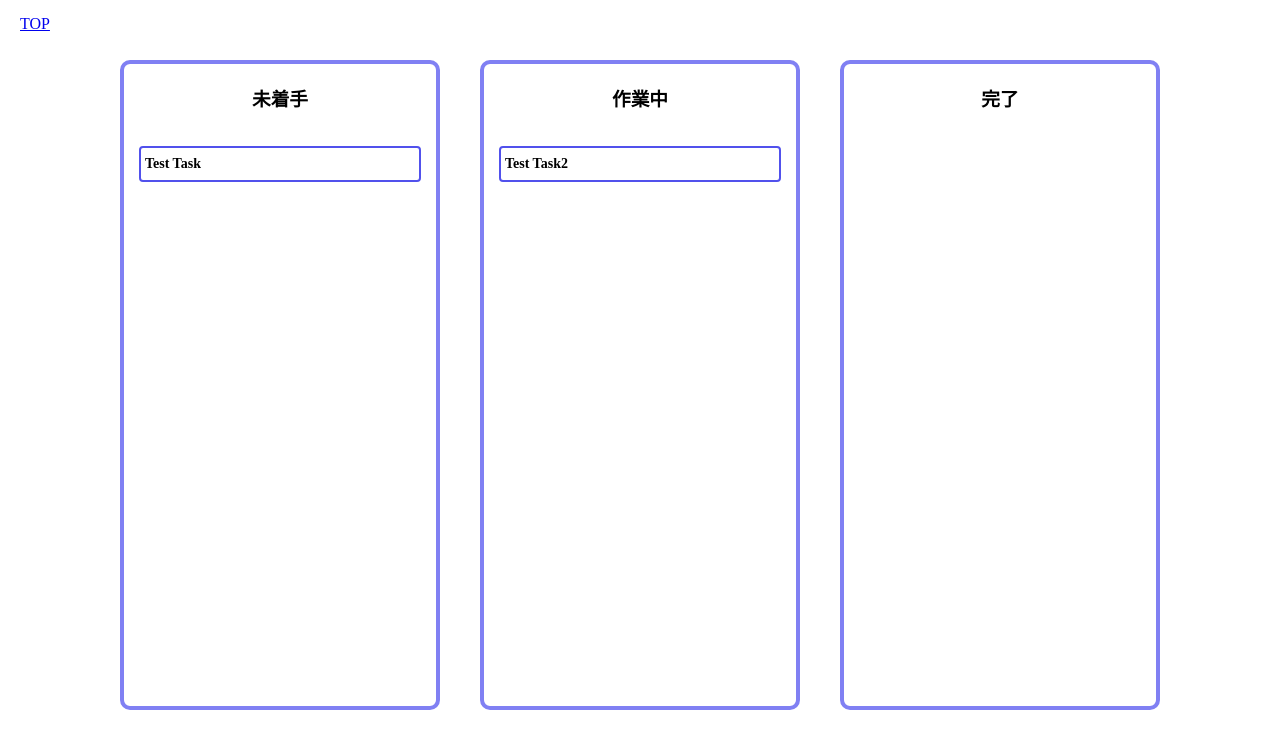
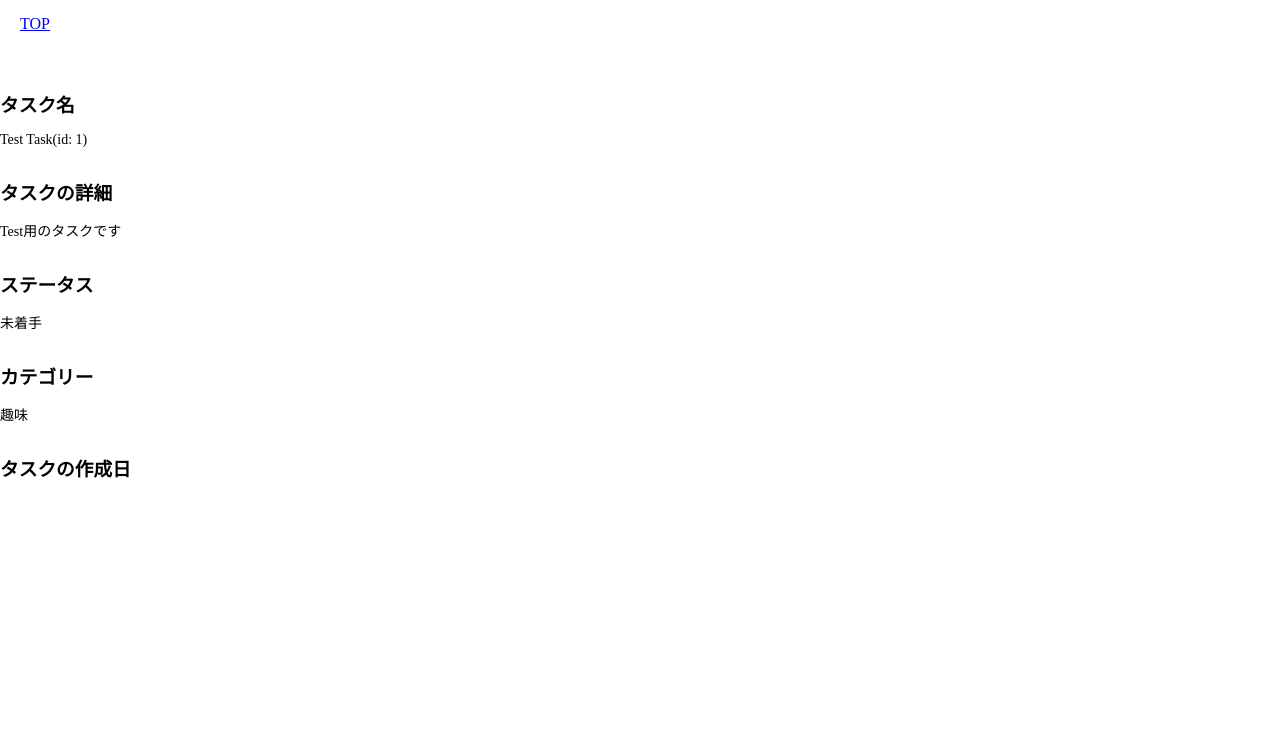
Before and after one commit to moriyama0312/dog-gallery, a React app: page /tasks/1 in a window 1280 px wide. Shown: the top 748 px of the page. Built offline with nearby package versions, Linux system fonts and the light colour scheme; the HTML template or start-up script is replaced by a standard one.

Commit message:
Taskコンポーネント表示させるようにした

```diff
--- a/src/tsx/App.tsx
+++ b/src/tsx/App.tsx
@@ -11,7 +11,7 @@ const App: FC = () => (
 		<Header />
 		<div className={Styles.inner}>
 			<Switch>
-				<Route path="/" component={Top} />
+				<Route exact path="/" component={Top} />
 				<Route path="/tasks/:id" component={Tasks} />
 				<Redirect to="/" />
 			</Switch>
--- a/src/tsx/components/Tasks.tsx
+++ b/src/tsx/components/Tasks.tsx
@@ -54,7 +54,7 @@ const TasksComponent: FC<TasksProps> = ({ match }) => {
 				<h3 className={Styles.task__title}>カテゴリー</h3>
 				<p className={Styles.task__text}>{Task.category}</p>
 				<h3 className={Styles.task__title}>タスクの作成日</h3>
-				<p className={Styles.task__text}>{new Date(Task.created_day)}</p>
+				{/* <p className={Styles.task__text}>{new Date(Task.created_day)}</p> */}
 			</div>
 		</div>
 	);
```
Also changed, not shown: 1 other file (tests, documents, lock files or other folders).
